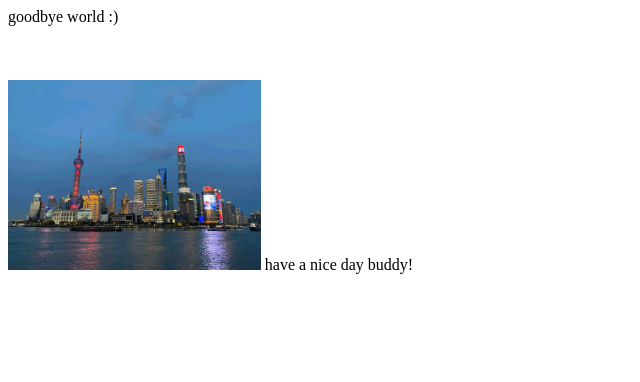
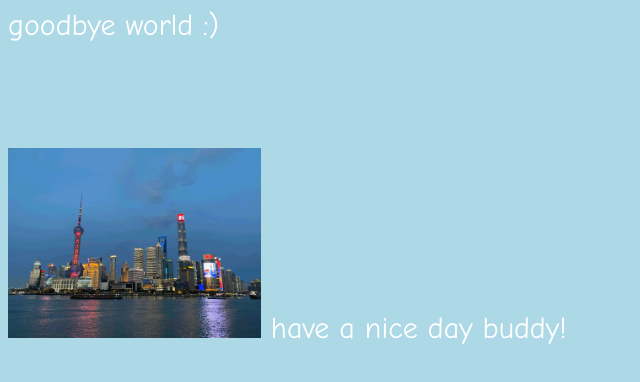
Before and after one commit to qxu23/summer23, a plain HTML site: page index.html in a window 1280 px wide. Shown: the whole page, without its empty margins (0-640 px from the left). Drawn offline with Linux system fonts and the light colour scheme.

Commit message:
Update index.html

```diff
--- a/index.html
+++ b/index.html
@@ -1,7 +1,12 @@
 <html>
   <head>
     <style>
-
+      body {
+	    background-color: lightblue;
+      color: white;
+      font-size: 30px;
+	    font-family:  "Comic Sans MS", Times, serif;
+      }
 
     </style>
 
```
